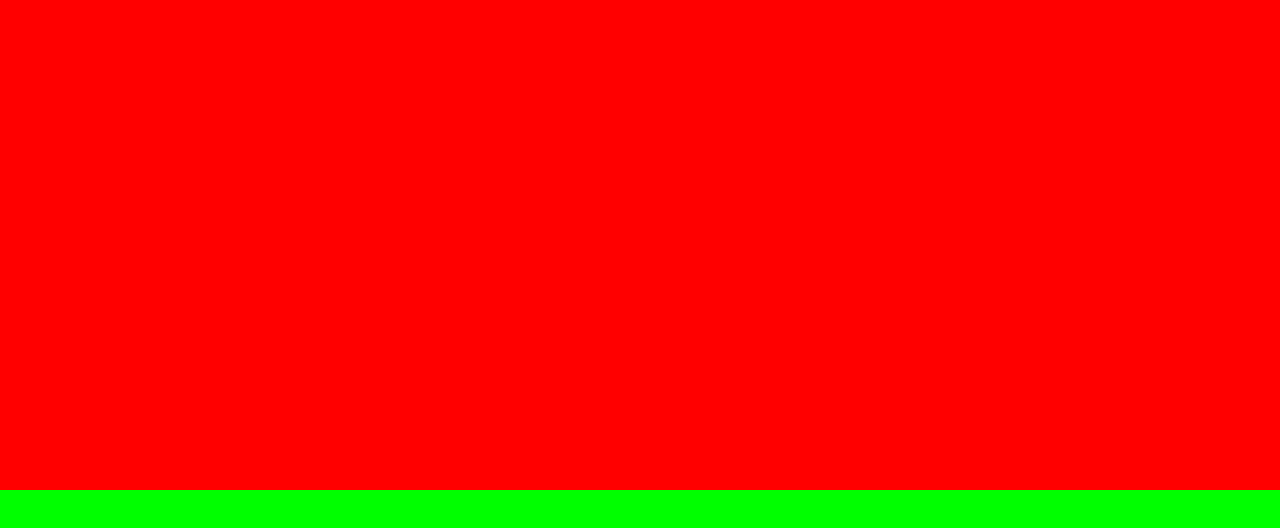
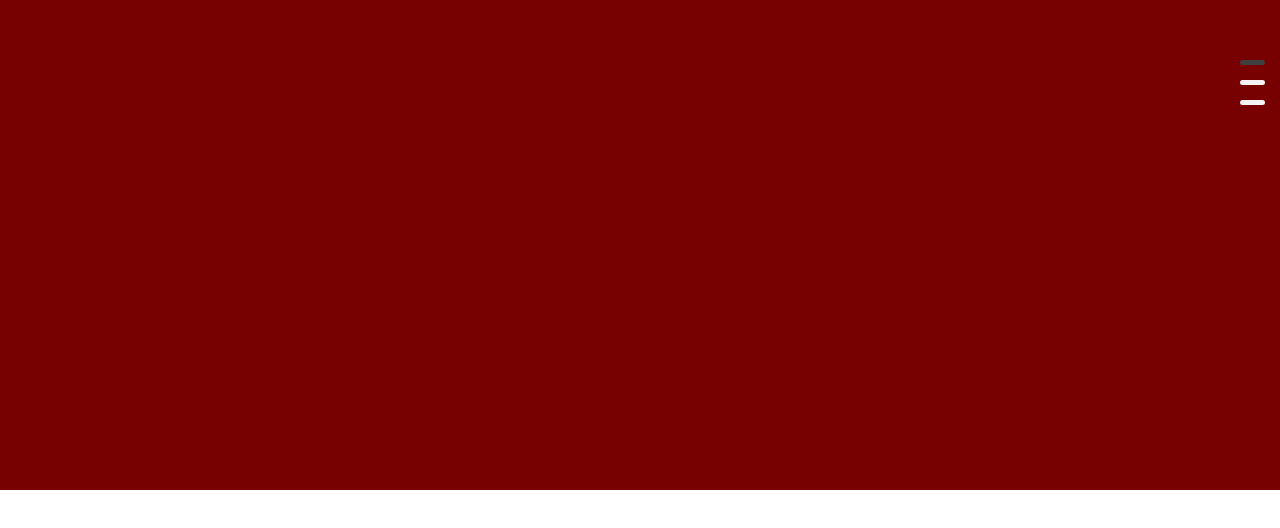
Before and after one commit to lexgooo/site, a React (Create React App) app: page / in a window 1280 px wide. Shown: the part 310-838 px from the top of the page. After the commit the page ends 800 px from the top, so only its background shows below. Built offline with nearby package versions, Linux system fonts and the light colour scheme.

Commit message:
添加动画

```diff
--- a/package.json
+++ b/package.json
@@ -7,6 +7,7 @@
     "@types/node": "12.7.3",
     "@types/react": "16.9.2",
     "@types/react-dom": "16.9.0",
+    "animate.css": "^3.7.2",
     "react": "^16.9.0",
     "react-dom": "^16.9.0",
     "react-scripts": "3.1.1",
--- a/src/App.scss
+++ b/src/App.scss
@@ -1,13 +1,16 @@
-section {
+section.full-page {
     width: 100vw;
     height: 100vh;
 }
 .p-1 {
-    background: #f00;
+    // background: #ececec;
+    background: #700;
 }
 .p-2 {
-    background: #0f0;
+    // background: #595959;
+    background: #070;
 }
 .p-3 {
-    background: #00f;
+    // background: #ececec;
+    background: #007;
 }
--- a/src/App.tsx
+++ b/src/App.tsx
@@ -10,9 +10,9 @@ export default class App extends React.Component {
     render() {
         return (
             <FullPageSlider>
-                <Introduction key={0} />
-                <Skills  key={1} />
-                <Works  key={2} />
+                <Introduction key={0}/>
+                <Skills  key={1}/>
+                <Works  key={2}/>
             </FullPageSlider>
         )
     }
--- a/src/index.tsx
+++ b/src/index.tsx
@@ -2,5 +2,6 @@ import React from 'react'
 import ReactDOM from 'react-dom'
 import App from './App'
 import 'reset-css'
+import 'animate.css'
 
 ReactDOM.render(<App />, document.getElementById('root'))
--- a/src/pages/Introduction.tsx
+++ b/src/pages/Introduction.tsx
@@ -1,9 +1,9 @@
 import * as React from 'react'
 
-export default class Introduction extends React.Component {
+export default class Introduction extends React.Component <{}, {}> {
     render () {
         return (
-            <section className="p-1"></section>
+            <section className="full-page p-1"></section>
         )
     }
 }
--- a/src/pages/Skills.tsx
+++ b/src/pages/Skills.tsx
@@ -1,9 +1,9 @@
 import * as React from 'react'
 
-export default class Skills extends React.Component {
+export default class Skills extends React.Component<{}, {}> {
     render () {
         return (
-            <section className="p-2"></section>
+            <section className="full-page p-2"></section>
         )
     }
 }
--- a/src/pages/Works.tsx
+++ b/src/pages/Works.tsx
@@ -1,9 +1,9 @@
 import * as React from 'react'
 
-export default class Works extends React.Component {
+export default class Works extends React.Component<{}, {}>  {
     render() {
         return (
-            <section className="p-3"></section>
+            <section className="full-page p-3"></section>
         )
     }
 }
--- a/src/widgets/FullPageSlider.tsx
+++ b/src/widgets/FullPageSlider.tsx
@@ -1,33 +1,94 @@
 import * as React from 'react'
+import Indicators from './Indicators'
 
 interface SliderProps {
     children: JSX.Element[]
 }
+interface SliderState {
+    length: number
+    prevKey: any
+    activeKey: any
+    keys: any[]
+}
 
-export default class FullPageSlider extends React.Component<SliderProps, {}> {
-    constructor(props:SliderProps) {
-        super(props);
+export default class FullPageSlider extends React.Component<
+    SliderProps,
+    SliderState
+> {
+    constructor(props: SliderProps) {
+        super(props)
         this.state = {
             length: 0,
-            activeKey: 0
+            prevKey: 0,
+            activeKey: 0,
+            keys: []
         }
     }
     componentDidMount() {
+        const length = this.props.children.length
+        const keys = this.props.children.map(item => item.key)
+        const activeKey = keys[0]
         this.setState({
-            length: this.props.children.length
+            length,
+            keys,
+            activeKey
         })
     }
-    children(): JSX.Element[] {
-        return this.props.children.map((item, index) => {
-            debugger
+    handleClick = (key:any):void => {
+        this.setState({
+            prevKey: this.state.activeKey
+        })
+        this.setState({
+            activeKey: key
+        })
+    }
+    children(): JSX.Element[] | any {
+        const activeKey = this.state.activeKey
+        return this.props.children.map((item: JSX.Element) => {
+            if (item.key === activeKey) {
+                item = this.show(item)
+            } else {
+                item = this.hidden(item)
+            }
             return item
         })
     }
-    render () {
+    show(item: JSX.Element): JSX.Element {
+        const keys = this.state.keys
+        const prevKey = this.state.prevKey
+        const activeKey = this.state.activeKey
+        const prevKeyIndex = keys.findIndex(i => i === prevKey)
+        const activeKeyIndex = keys.findIndex(i => i === activeKey)
+        const upToDown = (activeKeyIndex > prevKeyIndex)
+        const animateClass = upToDown ? 'slideInUp' : 'slideInDown'
         return (
-            <div>
-                {this.children()}
+            <div className={`animated ${animateClass}`} style={{display: 'block'}} key={activeKey}>
+                {item}
             </div>
         )
     }
+    hidden(item: JSX.Element | any): JSX.Element {
+        const keys = this.state.keys
+        const prevKey = this.state.prevKey
+        const activeKey = this.state.activeKey
+        const prevKeyIndex = keys.findIndex(i => i === prevKey)
+        const activeKeyIndex = keys.findIndex(i => i === activeKey)
+        const downToUp = prevKeyIndex < activeKeyIndex
+        const animateClass = downToUp ? 'slideOutUp' : 'slideOutDown'
+        return (
+            <div className={(item.key === prevKey) ? `animated ${animateClass}` : ''} style={{display: 'none'}} key={item.key}>
+                {item}
+            </div>
+        )
+    }
+    render() {
+        return (
+            <main>
+                <section>
+                    {this.children()}
+                </section>
+                <Indicators keys={this.state.keys} activeKey={this.state.activeKey} onClick={this.handleClick} />
+            </main>
+        )
+    }
 }
--- /dev/null
+++ b/src/widgets/Indicators.tsx
@@ -0,0 +1,33 @@
+import * as React from 'react'
+
+interface IndicatorsProps {
+    keys: any[],
+    activeKey: any,
+    onClick: any
+}
+
+export default class Indicators extends React.Component <IndicatorsProps, {}> {
+    render() {
+        return (
+            <div style={{
+                position: "fixed",
+                right: '15px',
+                top: '0',
+                bottom: '0',
+                display: 'flex',
+                flexDirection: 'column',
+                justifyContent: 'center'
+            }}>
+                {this.props.keys.map(item => {
+                    return <span key={item} style={{
+                        width: '25px',
+                        height: '5px',
+                        borderRadius: '2.5px',
+                        background: item === this.props.activeKey ? '#3f3f3f' : '#f3f3f3',
+                        marginBottom: '15px'
+                    }} onClick={() => this.props.onClick(item)}></span>
+                })}
+            </div>
+        )
+    }
+}
```
Also changed, not shown: 1 other file (tests, documents, lock files or other folders).
